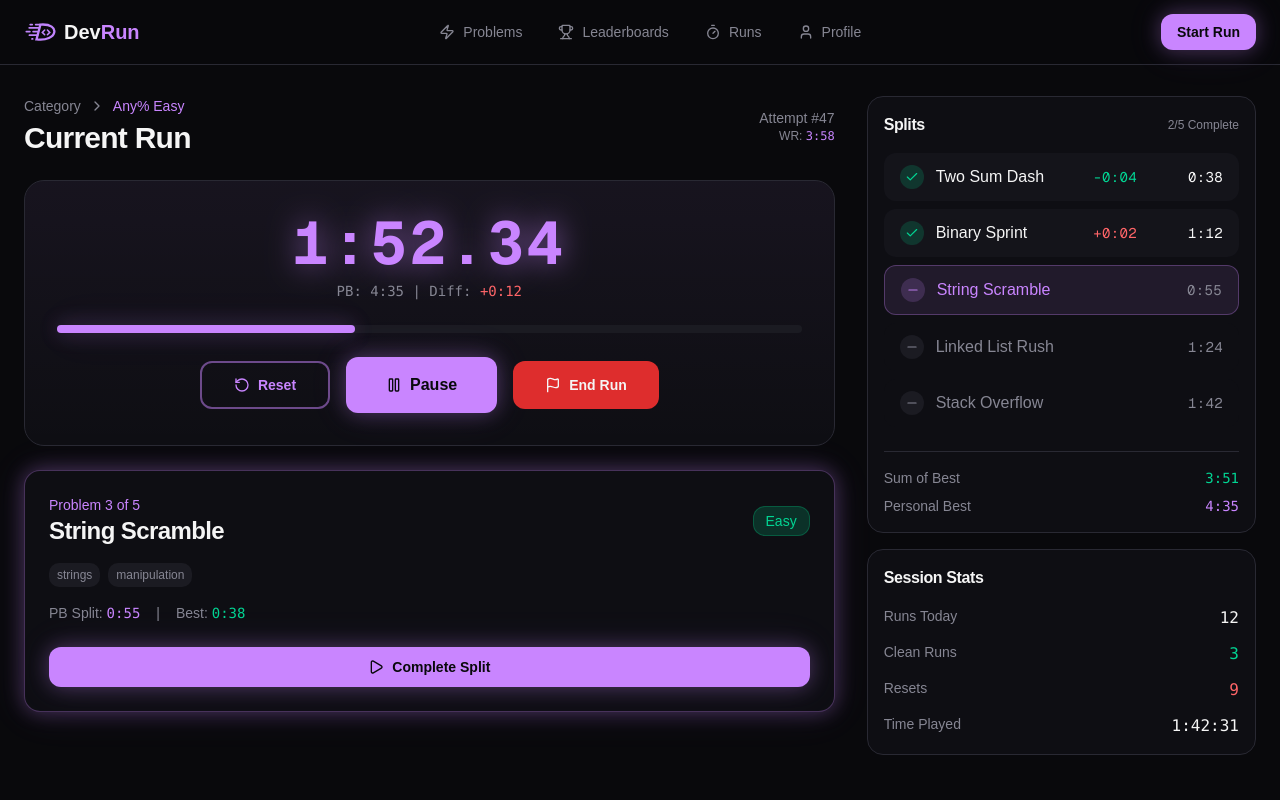
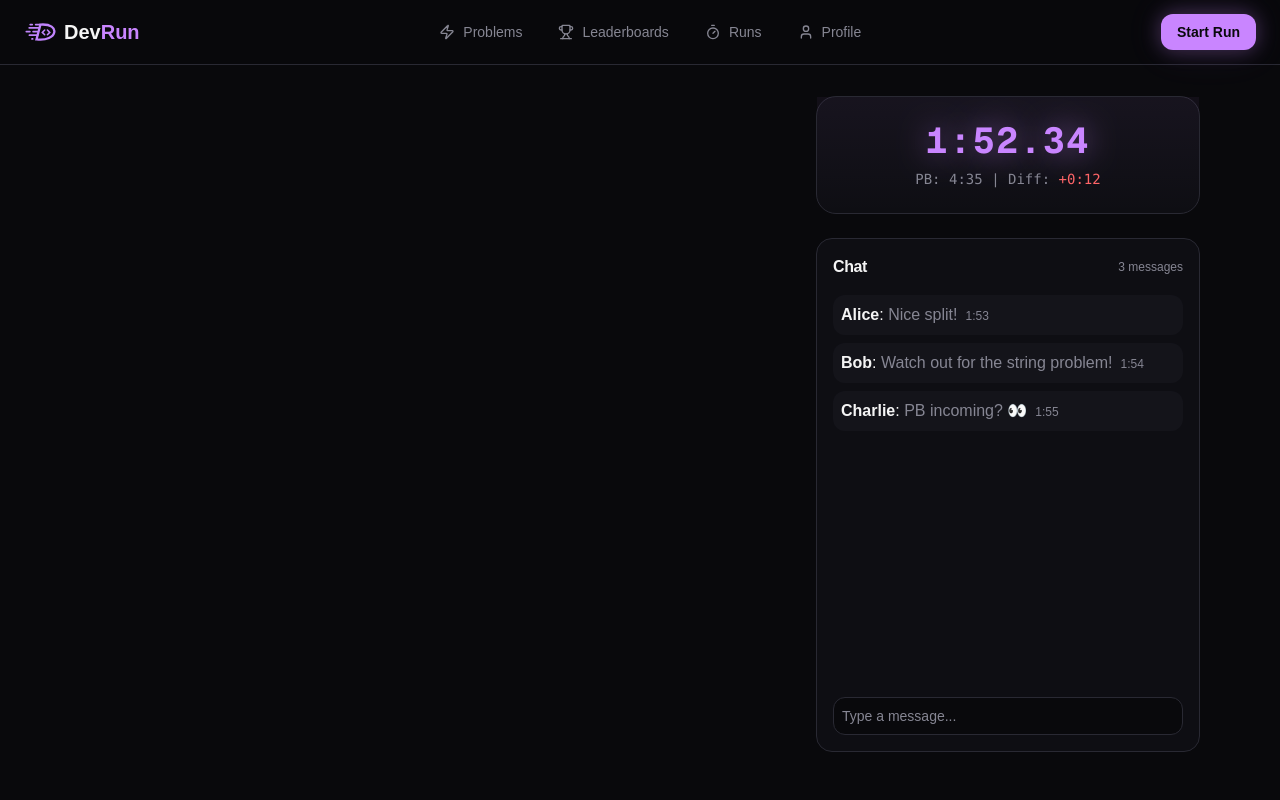
Before and after one commit to orus-dev/dev-run, a Next.js app: page /run in a window 1280 px wide. Shown: the top 800 px of the page. Built offline with nearby package versions, Linux system fonts and the light colour scheme.

Commit message:
Live run layout

```diff
--- a/src/app/run/page.tsx
+++ b/src/app/run/page.tsx
@@ -2,7 +2,21 @@ import { Play, Pause, RotateCcw, Flag, ChevronRight } from "lucide-react";
 import SplitRow from "@/components/app/SplitRow";
 import { Button } from "@/components/ui/button";
 
-const Run = () => {
+type RunInfo = {
+  category: "any%" | "100%";
+  problems: number;
+  currentAttempt: number;
+  pbTime: string;
+  worldRecord: string;
+};
+
+type ChatMessage = {
+  user: string;
+  message: string;
+  time: string;
+};
+
+export default function Run() {
   const splits = [
     {
       problemName: "Two Sum Dash",
@@ -42,194 +56,81 @@ const Run = () => {
     },
   ];
 
-  const runInfo = {
-    category: "Any% Easy",
+  const runInfo: RunInfo = {
+    category: "any%",
     problems: 5,
     pbTime: "4:35",
     worldRecord: "3:58",
     currentAttempt: 47,
   };
 
+  const chatMessages = [
+    { user: "Alice", message: "Nice split!", time: "1:53" },
+    { user: "Bob", message: "Watch out for the string problem!", time: "1:54" },
+    { user: "Charlie", message: "PB incoming? 👀", time: "1:55" },
+  ];
+
   return (
-    <div className="min-h-screen pt-24 pb-16">
-      <div className="container mx-auto px-6">
-        <div className="grid lg:grid-cols-3 gap-8">
-          {/* Main Timer Area */}
-          <div className="lg:col-span-2">
-            {/* Category Header */}
-            <div className="flex items-center justify-between mb-6">
-              <div>
-                <div className="flex items-center gap-2 text-muted-foreground text-sm mb-1">
-                  <span>Category</span>
-                  <ChevronRight className="h-4 w-4" />
-                  <span className="text-primary">{runInfo.category}</span>
-                </div>
-                <h1 className="text-3xl font-bold text-foreground">
-                  Current Run
-                </h1>
-              </div>
-              <div className="text-right">
-                <p className="text-sm text-muted-foreground">
-                  Attempt #{runInfo.currentAttempt}
-                </p>
-                <p className="text-xs text-muted-foreground">
-                  WR:{" "}
-                  <span className="text-primary font-mono">
-                    {runInfo.worldRecord}
-                  </span>
-                </p>
+    <div className="h-svh px-20 pt-24 pb-12 flex">
+      {/* Editor */}
+      <div className="h-full w-full"></div>
+
+      {/* Timer & Chat */}
+      <div className="flex flex-col gap-6 h-full">
+        <Timer runInfo={runInfo} />
+        <Chat chatMessages={chatMessages} />
       </div>
     </div>
+  );
+}
 
-            {/* Timer Display */}
-            <div className="bg-card border border-border rounded-2xl p-8 mb-6 text-center relative overflow-hidden">
-              {/* Background glow */}
+function Timer({ runInfo }: { runInfo: RunInfo }) {
+  return (
+    <div className="bg-card border border-border rounded-2xl p-6 text-center relative">
       <div className="absolute inset-0 bg-linear-to-b from-primary/5 to-transparent pointer-events-none" />
-
       <div className="relative">
-                {/* Timer */}
-                <div className="mb-6">
-                  <p className="timer-display text-primary">1:52.34</p>
+        <p className="timer-display text-primary text-4xl font-bold">1:52.34</p>
         <p className="text-muted-foreground mt-2 font-mono text-sm">
           PB: {runInfo.pbTime} | Diff:{" "}
           <span className="text-red-400">+0:12</span>
         </p>
       </div>
+    </div>
+  );
+}
 
-                {/* Progress bar */}
-                <div className="w-full bg-secondary rounded-full h-2 mb-6">
-                  <div
-                    className="bg-primary h-2 rounded-full transition-all duration-300 glow-purple"
-                    style={{ width: "40%" }}
-                  />
-                </div>
-
-                {/* Controls */}
-                <div className="flex items-center justify-center gap-4">
-                  <Button variant="outline" size="lg" className="gap-2">
-                    <RotateCcw className="h-5 w-5" />
-                    Reset
-                  </Button>
-                  <Button variant="hero" size="xl" className="gap-2">
-                    <Pause className="h-6 w-6" />
-                    Pause
-                  </Button>
-                  <Button variant="destructive" size="lg" className="gap-2">
-                    <Flag className="h-5 w-5" />
-                    End Run
-                  </Button>
-                </div>
-              </div>
-            </div>
-
-            {/* Current Problem */}
-            <div className="bg-card border border-primary/30 rounded-xl p-6 glow-purple">
+function Chat({ chatMessages }: { chatMessages: ChatMessage[] }) {
+  return (
+    <div className="h-full flex flex-col flex-1 w-sm bg-card border border-border rounded-xl p-4">
+      {/* Header */}
       <div className="flex items-center justify-between mb-4">
-                <div>
-                  <p className="text-sm text-primary font-medium">
-                    Problem 3 of 5
-                  </p>
-                  <h2 className="text-2xl font-bold text-foreground">
-                    String Scramble
-                  </h2>
-                </div>
-                <span className="px-3 py-1 rounded-lg diff-easy text-sm font-medium">
-                  Easy
+        <h3 className="font-semibold text-foreground">Chat</h3>
+        <span className="text-xs text-muted-foreground">
+          {chatMessages.length} messages
         </span>
       </div>
 
-              <div className="flex flex-wrap gap-2 mb-4">
-                <span className="px-2 py-1 rounded-md bg-secondary text-muted-foreground text-xs">
-                  strings
-                </span>
-                <span className="px-2 py-1 rounded-md bg-secondary text-muted-foreground text-xs">
-                  manipulation
+      {/* Messages area */}
+      <div className="flex-1 overflow-y-auto space-y-2">
+        {chatMessages.map((msg, idx) => (
+          <div key={idx} className="bg-secondary/50 rounded-lg p-2">
+            <span className="font-semibold text-foreground">{msg.user}</span>:{" "}
+            <span className="text-muted-foreground">{msg.message}</span>
+            <span className="text-xs text-muted-foreground ml-2">
+              {msg.time}
             </span>
           </div>
-
-              <div className="flex items-center gap-4 text-sm text-muted-foreground">
-                <span>
-                  PB Split: <span className="text-primary font-mono">0:55</span>
-                </span>
-                <span>|</span>
-                <span>
-                  Best: <span className="text-emerald-400 font-mono">0:38</span>
-                </span>
-              </div>
-
-              <Button className="w-full mt-6 gap-2" variant="default">
-                <Play className="h-5 w-5" />
-                Complete Split
-              </Button>
-            </div>
-          </div>
-
-          {/* Splits Sidebar */}
-          <div className="lg:col-span-1">
-            <div className="bg-card border border-border rounded-xl p-4">
-              <div className="flex items-center justify-between mb-4">
-                <h3 className="font-semibold text-foreground">Splits</h3>
-                <span className="text-xs text-muted-foreground">
-                  2/5 Complete
-                </span>
-              </div>
-
-              <div className="space-y-2">
-                {splits.map((split) => (
-                  <SplitRow key={split.problemName} {...split} />
         ))}
       </div>
 
-              {/* Sum of Best */}
-              <div className="mt-6 pt-4 border-t border-border">
-                <div className="flex items-center justify-between text-sm">
-                  <span className="text-muted-foreground">Sum of Best</span>
-                  <span className="font-mono text-emerald-400">3:51</span>
-                </div>
-                <div className="flex items-center justify-between text-sm mt-2">
-                  <span className="text-muted-foreground">Personal Best</span>
-                  <span className="font-mono text-primary">
-                    {runInfo.pbTime}
-                  </span>
-                </div>
-              </div>
-            </div>
-
-            {/* Quick Stats */}
-            <div className="bg-card border border-border rounded-xl p-4 mt-4">
-              <h3 className="font-semibold text-foreground mb-4">
-                Session Stats
-              </h3>
-              <div className="space-y-3">
-                <div className="flex justify-between">
-                  <span className="text-muted-foreground text-sm">
-                    Runs Today
-                  </span>
-                  <span className="font-mono text-foreground">12</span>
-                </div>
-                <div className="flex justify-between">
-                  <span className="text-muted-foreground text-sm">
-                    Clean Runs
-                  </span>
-                  <span className="font-mono text-emerald-400">3</span>
-                </div>
-                <div className="flex justify-between">
-                  <span className="text-muted-foreground text-sm">Resets</span>
-                  <span className="font-mono text-red-400">9</span>
-                </div>
-                <div className="flex justify-between">
-                  <span className="text-muted-foreground text-sm">
-                    Time Played
-                  </span>
-                  <span className="font-mono text-foreground">1:42:31</span>
-                </div>
-              </div>
-            </div>
-          </div>
-        </div>
+      {/* Input */}
+      <div className="mt-4">
+        <input
+          type="text"
+          placeholder="Type a message..."
+          className="w-full rounded-lg border border-border p-2 text-sm bg-background text-foreground placeholder:text-muted-foreground focus:outline-none focus:ring-2 focus:ring-primary"
+        />
       </div>
     </div>
   );
-};
-
-export default Run;
+}
```
Lines whose indentation alone changed are shown as unchanged.
